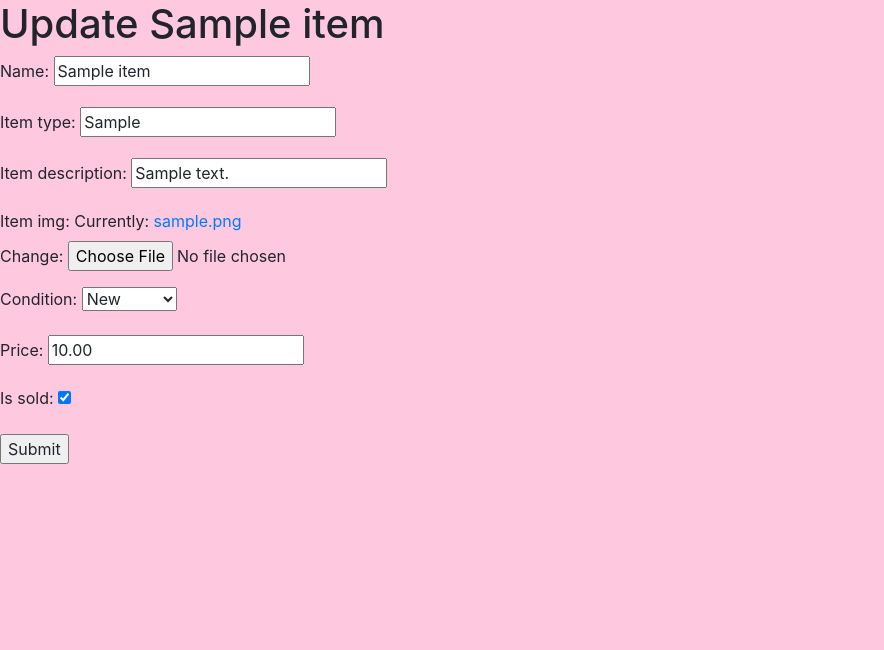
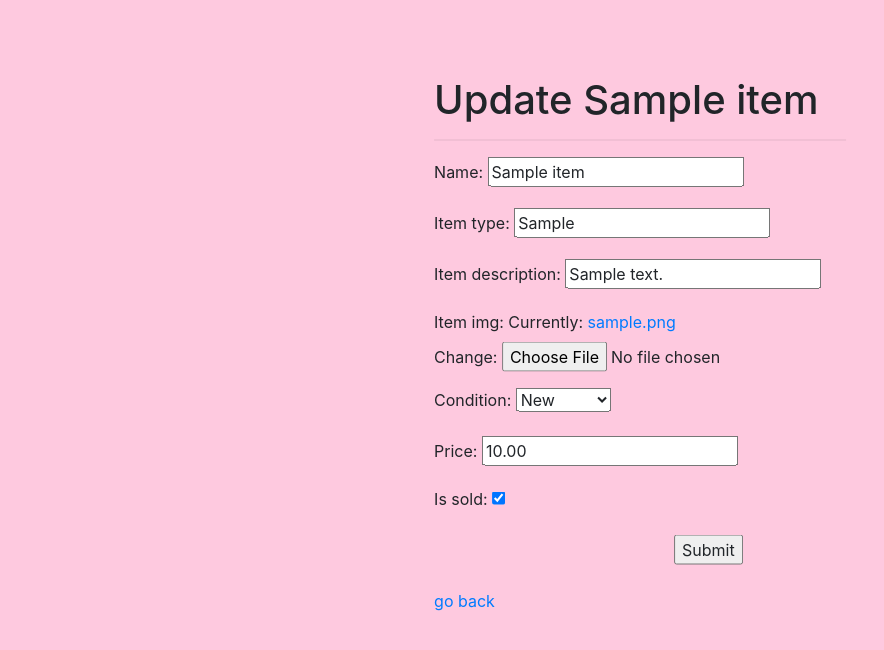
Before and after one commit to imanirak/little-space, a Django app: page /item/1/update in a window 1280 px wide. Shown: the part 56-706 px from the top of the page, without its empty margins (0-884 px from the left). Run offline with Django 4.2, Linux system fonts and the light colour scheme; tables that the repository leaves empty hold one stand-in row (values such as "Sample post"); some web fonts are replaced.

Commit message:
styled update pages

```diff
--- a/shop/templates/item_update.html
+++ b/shop/templates/item_update.html
@@ -1,15 +1,32 @@
 {% extends 'base.html' %}
+{% block body %}
 
-{% block body %}
+<div class="center">
+ <div class="one-third column">&nbsp;</div>
+<div class="one-third column">
+
+   <h1 class="header-ls">Update {{item.name}}</h1>
+   <hr>
+   <form method="post">
+     <!-- Security Feature  -->
+     {% csrf_token %}
+     <!--  Generate inputs  -->
+     {{form.as_p}}
+     <!--  Submit form  -->
+     <div class="left-center">
+      <input type="submit" value="Submit" />
+     </div>
+ </form>
+<br>
+   <a href="{% url 'shop_list' %}">go back</a>
+ </div>
+
+
+<div class="one-third column">&nbsp;</div>
+
+
+</div>
 
 
 
-<h1>Update {{item.name}}</h1>
-
-<form action="" method="post">
-    {% csrf_token %}
-    {{form.as_p}}
-    <input type="submit" value="Submit" />
-  </form>
-
-  {% endblock %}
+{% endblock %}
```
Also changed, not shown: shop/templates/inventory_update.html (+27 -10 lines).
